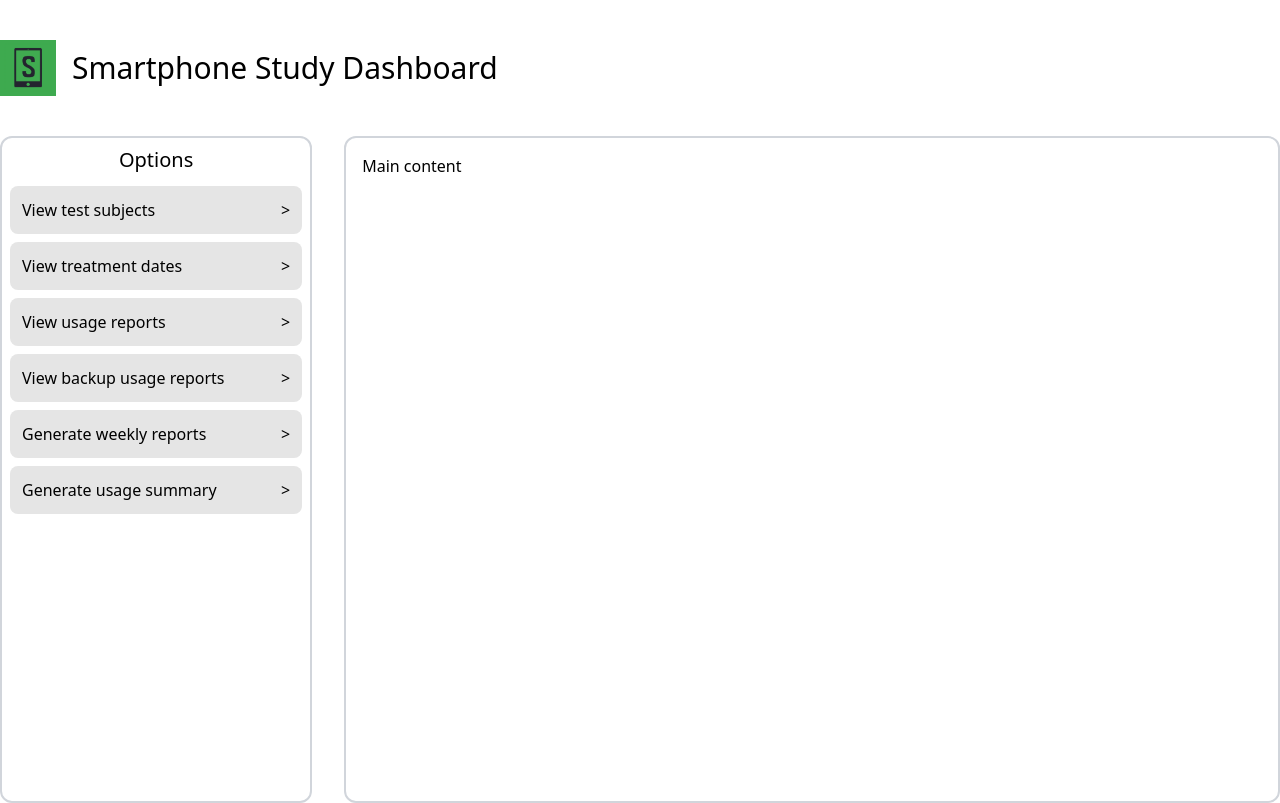
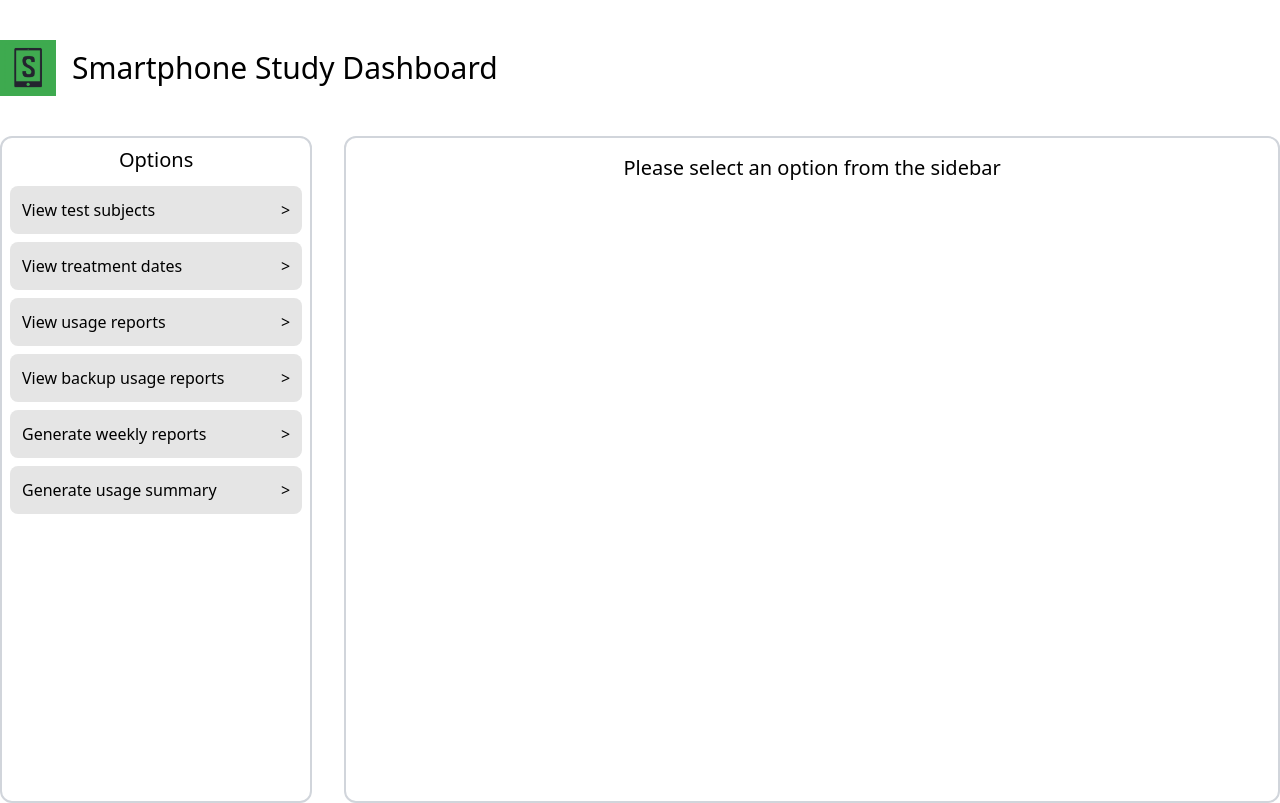
Before and after one commit to unsw-economics/smartphone-study-dashboard, a React (Create React App) app: page / in a window 1280 px wide. Built offline with nearby package versions, Linux system fonts and the light colour scheme.

Commit message:
Move up selected button state and added text for no option chosen

```diff
--- a/src/App.tsx
+++ b/src/App.tsx
@@ -1,14 +1,23 @@
 import Header from "./components/Header";
 import MainContent from "./components/MainContent";
 import SideBar from "./components/Sidebar";
+import { useState } from "react";
+import NoContent from "./components/NoContent";
 
 function App() {
+  const [selectedButton, setSelectedButton] = useState("");
+
   return (
     <div className="container mx-auto h-screen max-h-screen">
       <Header />
       <div className="flex h-5/6">
-        <SideBar />
-        <MainContent />
+        <SideBar
+          selectedButton={selectedButton}
+          setSelectedButton={setSelectedButton}
+        />
+        <MainContent>
+          <NoContent />
+        </MainContent>
       </div>
     </div>
   );
--- a/src/components/MainContent/index.tsx
+++ b/src/components/MainContent/index.tsx
@@ -1,7 +1,11 @@
-function MainContent() {
+interface Props {
+  children: React.ReactNode;
+}
+
+function MainContent({ children }: Props) {
   return (
-    <div className="outline-1 border-solid border-2 rounded-xl border-gray-300 w-3/4 p-4 ml-4">
-      Main content
+    <div className="outline-1 border-solid border-2 rounded-xl border-gray-300 w-3/4 p-4 ml-4 flex justify-center h-full">
+      {children}
     </div>
   );
 }
--- /dev/null
+++ b/src/components/NoContent/index.tsx
@@ -0,0 +1,7 @@
+function NoContent() {
+  return (
+    <div className="text-xl">Please select an option from the sidebar</div>
+  );
+}
+
+export default NoContent;
--- a/src/components/Sidebar/index.tsx
+++ b/src/components/Sidebar/index.tsx
@@ -1,9 +1,11 @@
-import { useState } from "react";
 import SidebarButton from "../SidebarButton";
 
-function Sidebar() {
-  const [selectedButton, setSelectedButton] = useState("");
+interface Props {
+  selectedButton: string;
+  setSelectedButton: (button: string) => void;
+}
 
+function Sidebar({ selectedButton, setSelectedButton }: Props) {
   const handleClick = (button: string) => () => {
     if (selectedButton !== button) setSelectedButton(button);
   };
```
